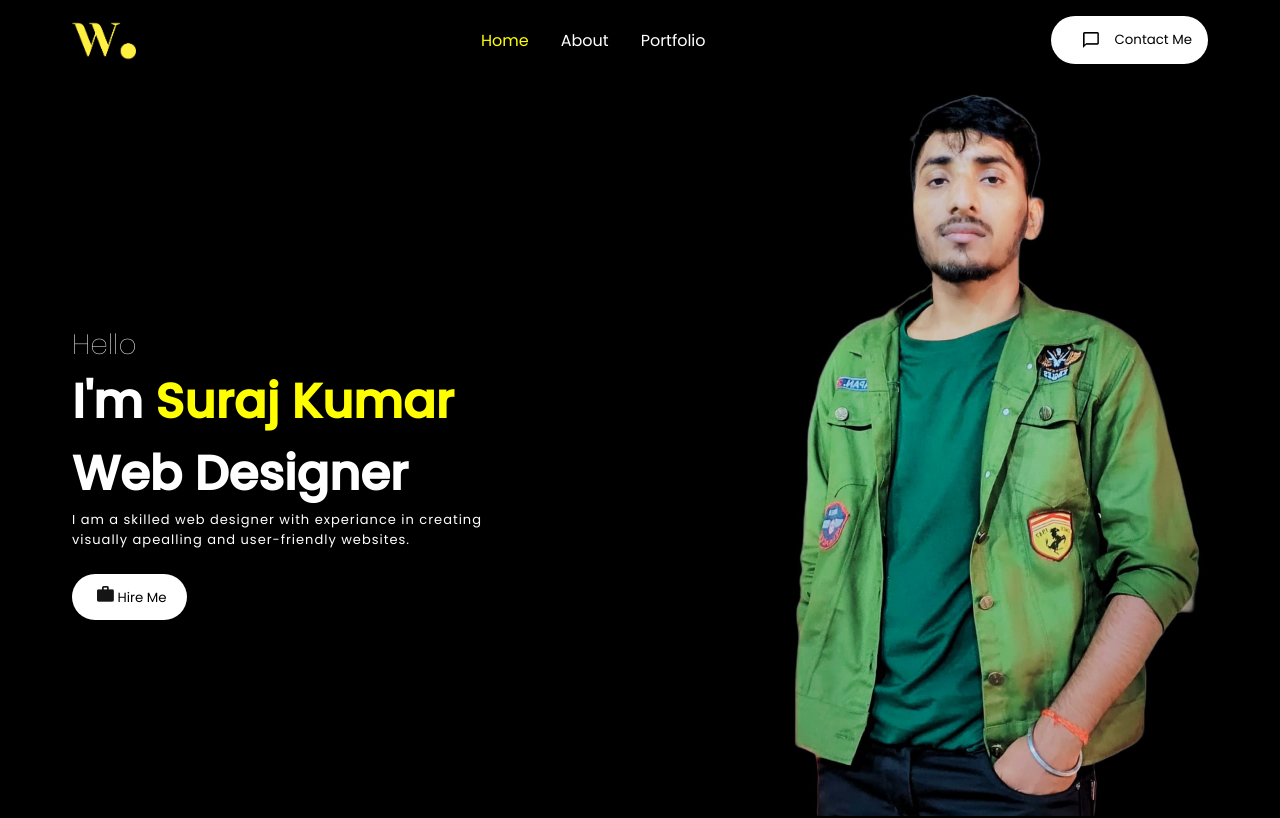
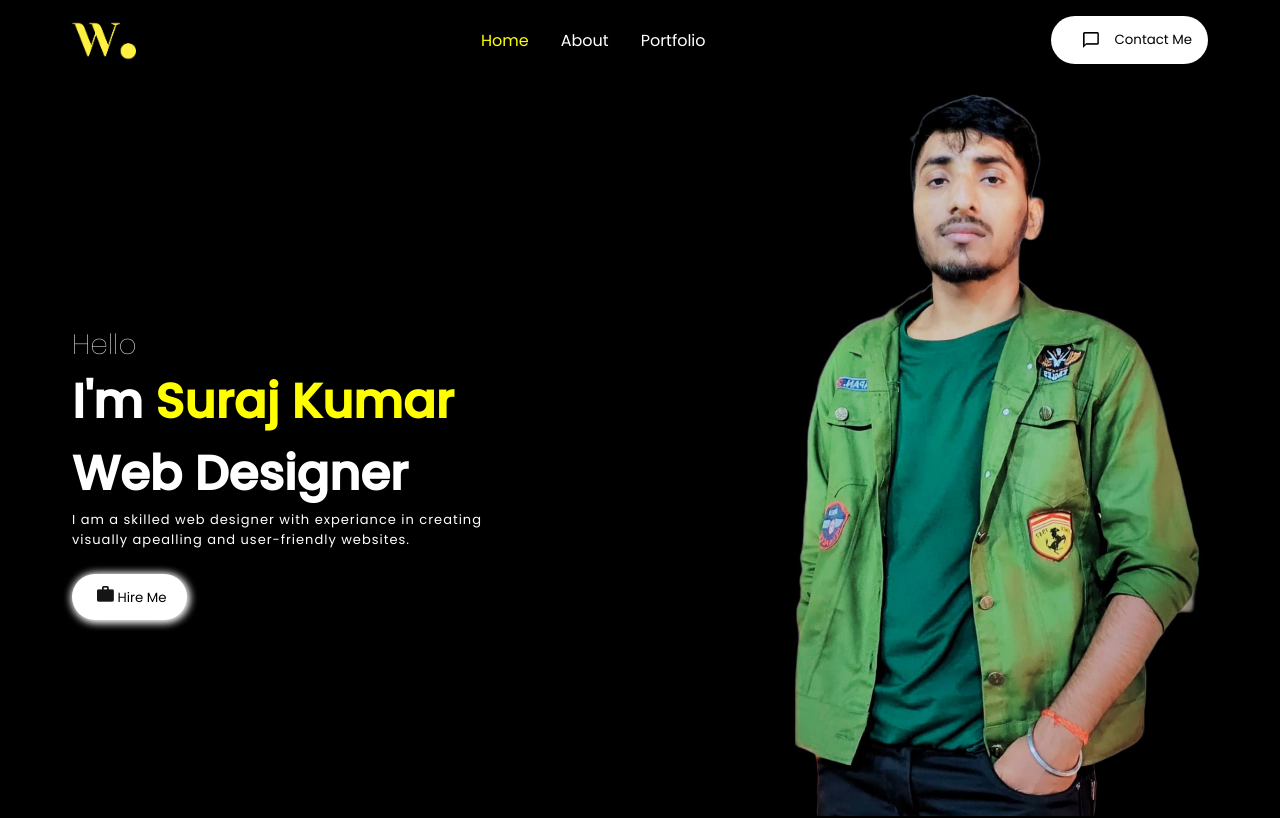
Before and after one commit to suraj2025/React-PortFolio-App, a React (Create React App) app: page / in a window 1280 px wide. Shown: the top 818 px of the page. Built offline with nearby package versions, Linux system fonts and the light colour scheme.

Commit message:
Update intro.css

```diff
--- a/src/components/Intro/intro.css
+++ b/src/components/Intro/intro.css
@@ -39,6 +39,7 @@
 .btn{
     background: white;
     margin: 1rem 0;
+    box-shadow:1px 1px 10px white,1px 1px 10px whitesmoke;
     padding: 0.75rem 1.3rem;
     border: none;
     border-radius: 2rem;
```
